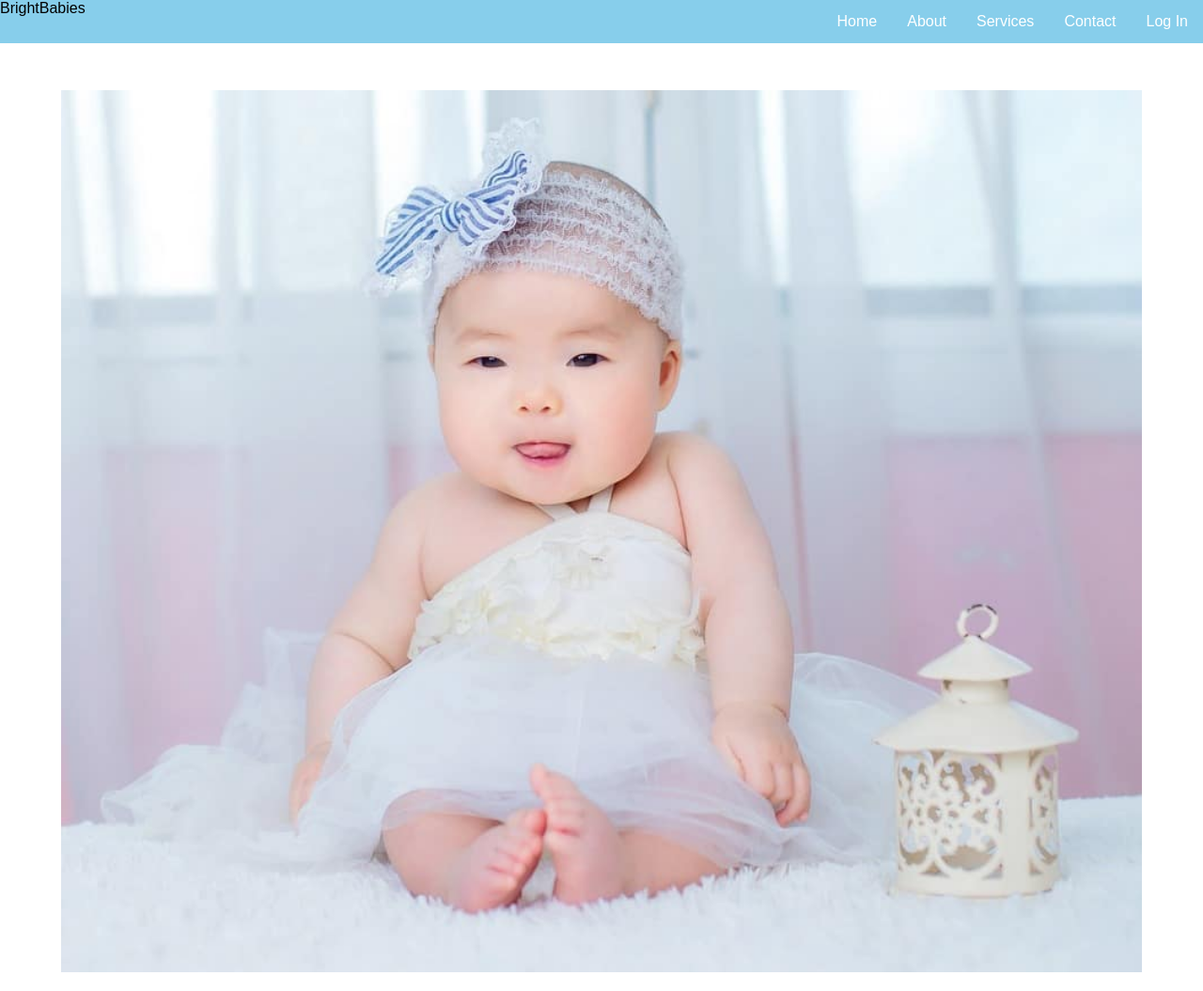
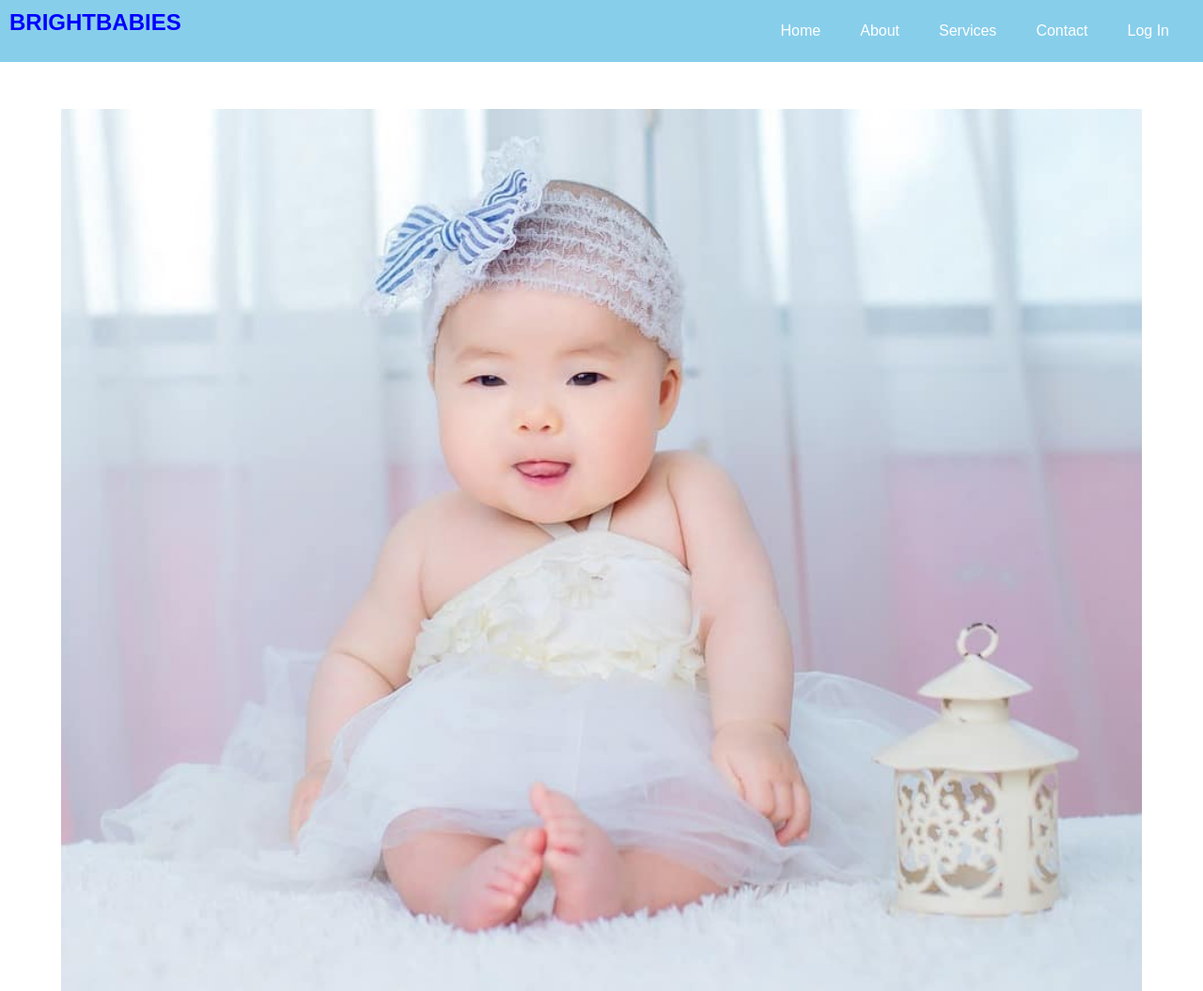
Before and after one commit to nthenyakyalo202/Brightbabies, a plain HTML site: page brightbabies/index.html in a window 1280 px wide. Shown: the top 1055 px of the page at 94% size. Drawn offline with Linux system fonts and the light colour scheme.

Commit message:
brightbabies

```diff
--- a/brightbabies/index.html
+++ b/brightbabies/index.html
@@ -11,15 +11,16 @@
 
 </head>
 <body>
-
+  <nav>
     <div class="navbar">
-     <label>BrightBabies</label>
+      <label class="logo">BRIGHTBABIES</label>
       <a class="active" href="login.html">Log In</a>
       <a class="active" href="contact.html">Contact</a>
       <a class="active" href="service.html">Services</a>
       <a class="active" href="about.html">About</a>
       <a class="active" href="#">Home</a>
     </div>
+  </nav>
     <div class="container">
       <img src="image/image1.jpg" alt="" class="expanded-image">
     </div>
@@ -127,4 +128,4 @@
         </div>
       </footer>
 </body>
-</htmll>
+</htmlp>
--- a/brightbabies/login.css
+++ b/brightbabies/login.css
@@ -7,7 +7,7 @@ body {
     padding: 20px;
     border: 1px solid #ccc;
     border-radius: 5px;
-    background-color: #f2f2f2;
+    background-color:white;
 }
 input[type=text], input[type=password] {
     width: 100%;
@@ -76,3 +76,8 @@ span.psw {
     display: flex;
     flex-direction: column;
   }
+
+  body{
+    background-color:#4CAF50;
+    background-size: cover;
+  }
--- a/brightbabies/style.css
+++ b/brightbabies/style.css
@@ -20,18 +20,17 @@ body {
   overflow: hidden;
 }
 
-.label {
+/*.logo {
   font-size: 14px;
   font-weight: green;
   margin-right: 10px;
-}
-.navbar a {
+}*/
+/*.navbar a {
   float: right;
   display: block;
   color: #f2f2f2;
   text-align: center;
   padding: 14px 16px;
-  text-decoration: none;
 }
 
 .navbar a:hover {
@@ -42,7 +41,32 @@ body {
 .navbar a.active {
   background-color: skyblue;
   color: white;
+}*/
+
+.navbar {
+  background-color: skyblue;
+  padding: 10px;
 }
+
+.logo {
+  color: blue;
+  font-size: 24px;
+  font-weight: bold;
+}
+
+.navbar a {
+  text-decoration: none;
+  color: black;
+  margin-right: 10px;
+}
+
+.navbar a.active {
+  color: white;
+  float: right;
+  padding: 14px 16px;
+  text-align: center;
+}
+
 
 @media screen and (max-width: 600px) {
   .navbar a {
```
Also changed, not shown: brightbabies/service.css (+74 -66 lines), brightbabies/service.html (+4 -4 lines), brightbabies/image/image25.jpg (added), brightbabies/image/image26.jpg (added), brightbabies/image/image27.jpg (added), brightbabies/image/image28.jpg (added), brightbabies/image/image29.jpg (added), 1 other file.
